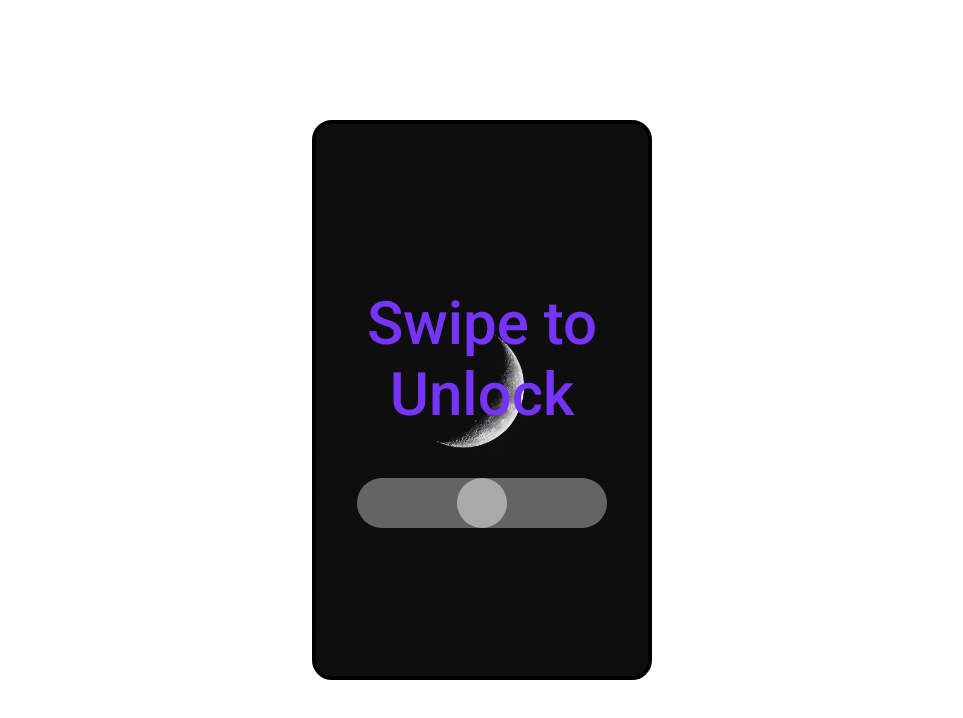
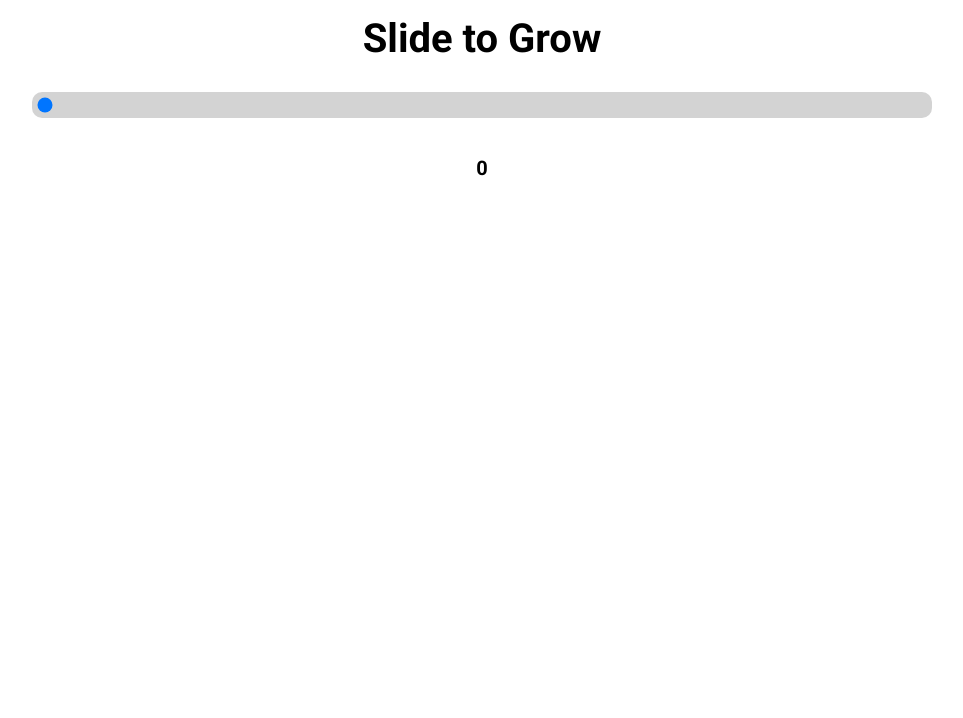
Before and after one commit to MuhammadFuzail591/react-js-30-projects, a Next.js app: page / in a window 1280 px wide. Shown: the top 718 px of the page, without its empty margins (158-1121 px from the left). Built offline with nearby package versions, Linux system fonts and the light colour scheme.

Commit message:
Slider Completed

```diff
--- a/app/page.tsx
+++ b/app/page.tsx
@@ -6,7 +6,9 @@
 // import AlertApp from './projects/05-alert-app/AlertApp'
 // import TemperatureControllerApp from './projects/06-temperature-controller/TemperatureControllerApp'
 // import LightDarkMode from "./projects/07-light-dark-mode/LightDarkMode"
-import SlideToUnlock from './projects/08-lock-slider-app/SlideToUnlock'
+// import SlideToUnlock from './projects/08-lock-slider-app/SlideToUnlock'
+import SliderApp from './projects/09-slider/SliderApp'
+
 export default function Home () {
   return (
     <div>
@@ -16,7 +18,8 @@ export default function Home () {
       {/* <AlertApp /> */}
       {/* <TemperatureControllerApp /> */}
       {/* <LightDarkMode/> */}
-      <SlideToUnlock />
+      {/* <SlideToUnlock /> */}
+      <SliderApp />
     </div>
   )
 }
--- /dev/null
+++ b/app/projects/09-slider/SliderApp.jsx
@@ -0,0 +1,20 @@
+import React, { useState } from 'react'
+import SliderComponent from './SliderComponent'
+import Title from '../components/Title'
+export default function SliderApp() {
+  const [sliderValue, setSliderValue] = useState(0);
+
+  const handleSliderInputValue = (e) => {
+    setSliderValue(e.target.value);
+  }
+  return (
+    <div className='container d-flex flex-column' style={{
+        marginTop:"15px",
+        gap:30,
+        fontSize:"20px",
+    }}>
+      <Title text={"Slide to Grow"}/>
+      <SliderComponent sliderValue = {sliderValue} handleInput={handleSliderInputValue}/>
+    </div>
+  )
+}
--- /dev/null
+++ b/app/projects/09-slider/SliderComponent.jsx
@@ -0,0 +1,40 @@
+import React from 'react'
+
+export default function SliderComponent ({ sliderValue, handleInput }) {
+  const sliderStyle = {
+    appearance: 'none',
+    width: '100%',
+    background: 'lightgray',
+    padding: '5px',
+    borderRadius: '10px',
+    cursor: 'pointer'
+  }
+  return (
+    <div className='d-flex flex-column' style={{ gap: 50, width: '100%' }}>
+      <input
+        type='range'
+        style={sliderStyle}
+        min={0}
+        max={100}
+        value={sliderValue}
+        onChange={handleInput}
+      />
+
+      <div
+        className='text-center'
+        style={{
+          display: 'flex',
+          alignItems: 'center',
+          justifyContent: 'center',
+          background: 'cyan',
+          height: `${sliderValue * 3}px`,
+          width: `${sliderValue * 3}px`,
+          fontWeight: 600,
+          borderRadius: '50%'
+        }}
+      >
+        <span>{sliderValue}</span>
+      </div>
+    </div>
+  )
+}
```
